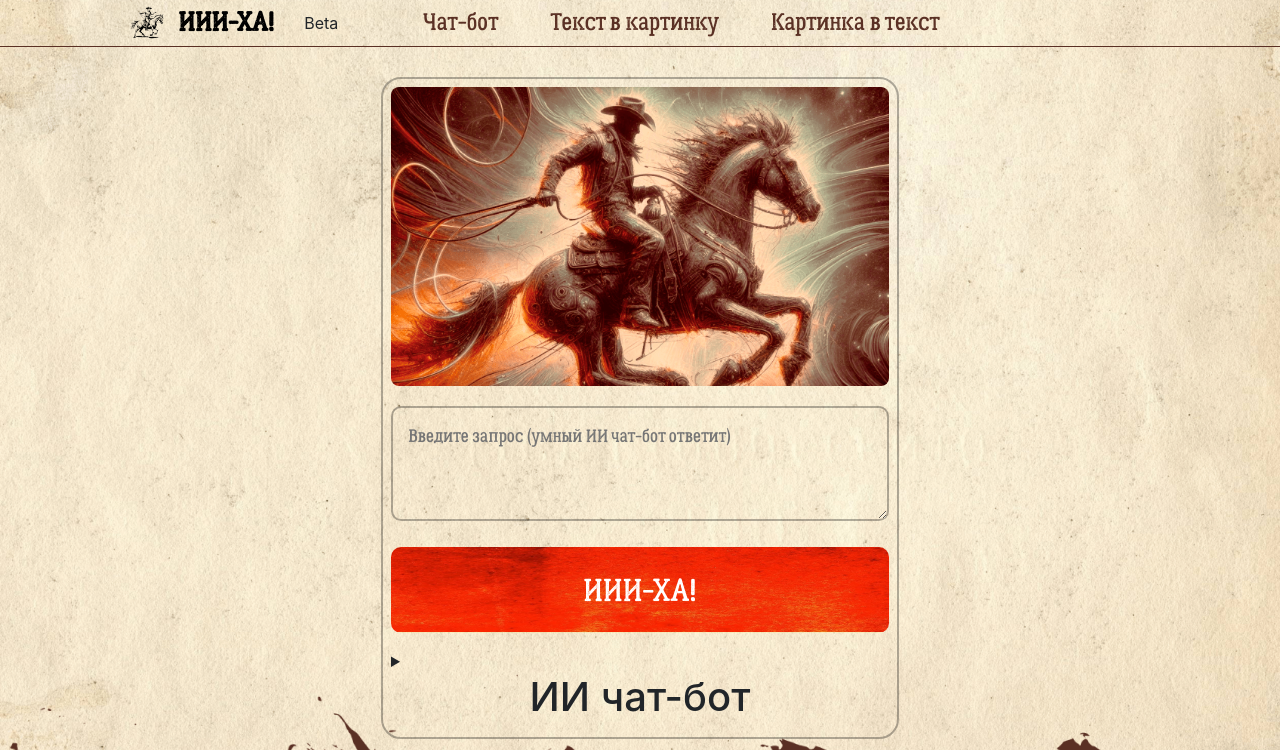
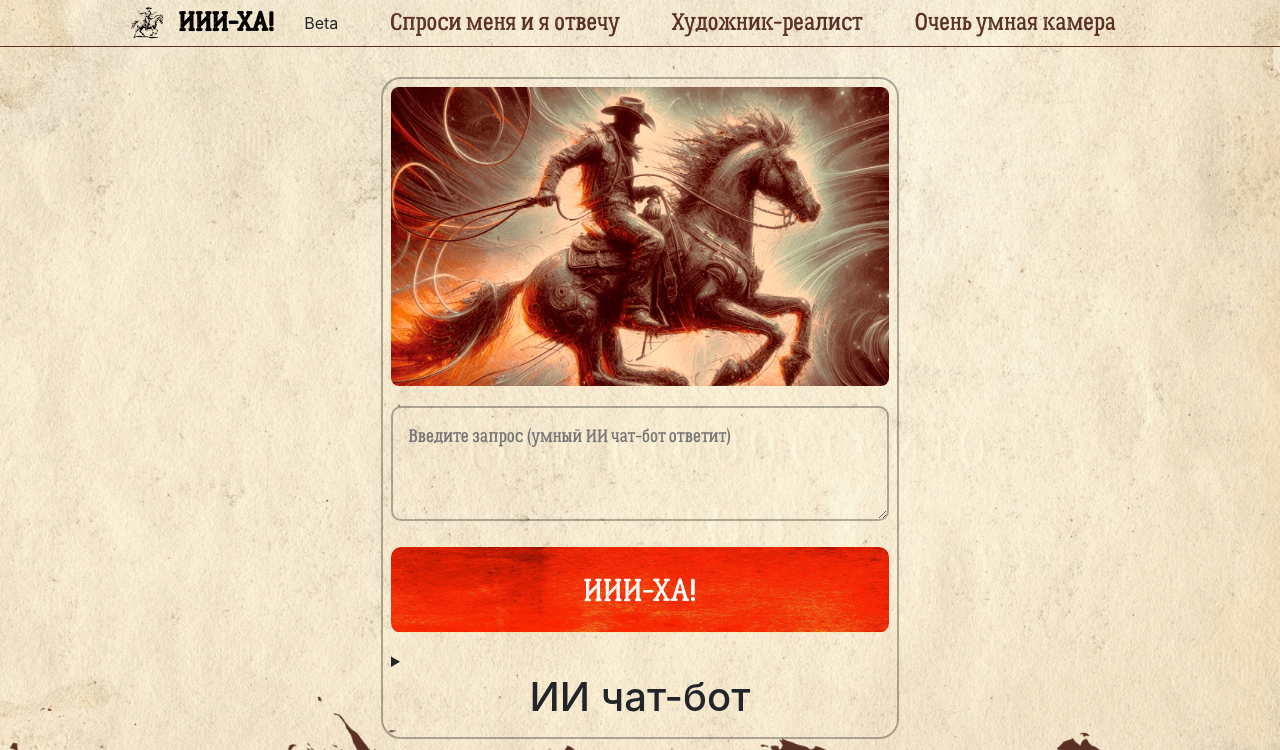
Before and after one commit to amtp1/iiiha, a Django app: page /chatgpt in a window 1280 px wide. Shown: the top 750 px of the page. Run offline with Django 4.2, Linux system fonts and the light colour scheme; some libraries are stand-ins or nearby versions.

Commit message:
change menu name

```diff
--- a/iiiha/core/templates/base.html
+++ b/iiiha/core/templates/base.html
@@ -45,9 +45,9 @@
     <nav>
       <div class="nav-mobile"><a id="nav-toggle"><span></span></a></div>
       <ul class="nav-list">
-        <li><a class="nav-link" href="chatgpt">Чат-бот</a></li>
-        <li><a class="nav-link" href="fusion">Текст в картинку</a></li>
-        <li><a class="nav-link" href="smartcamera">Картинка в текст</a></li>
+        <li><a class="nav-link" href="chatgpt">Спроси меня и я отвечу</a></li>
+        <li><a class="nav-link" href="fusion">Художник-реалист</a></li>
+        <li><a class="nav-link" href="smartcamera">Очень умная камера</a></li>
         <!--<li>
           <a class="nav-link">Тексты</a>
           <ul class="nav-dropdown">
```
